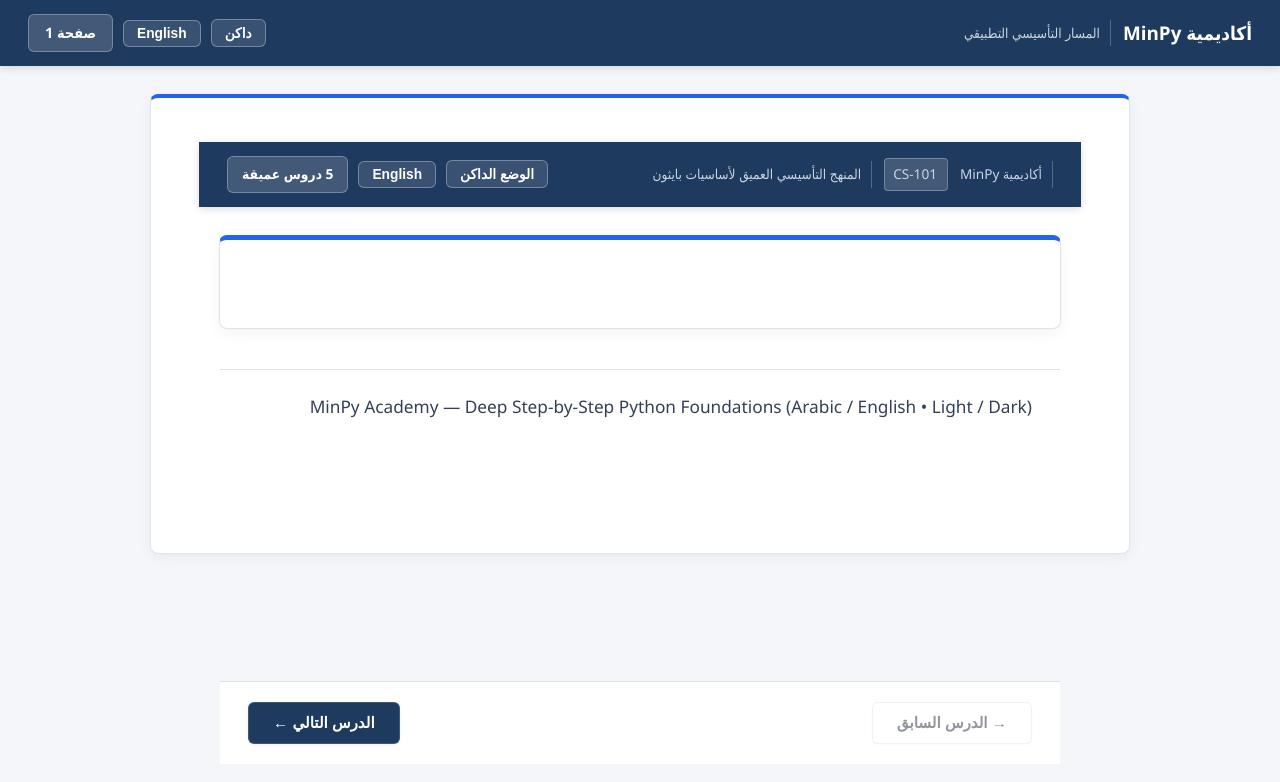
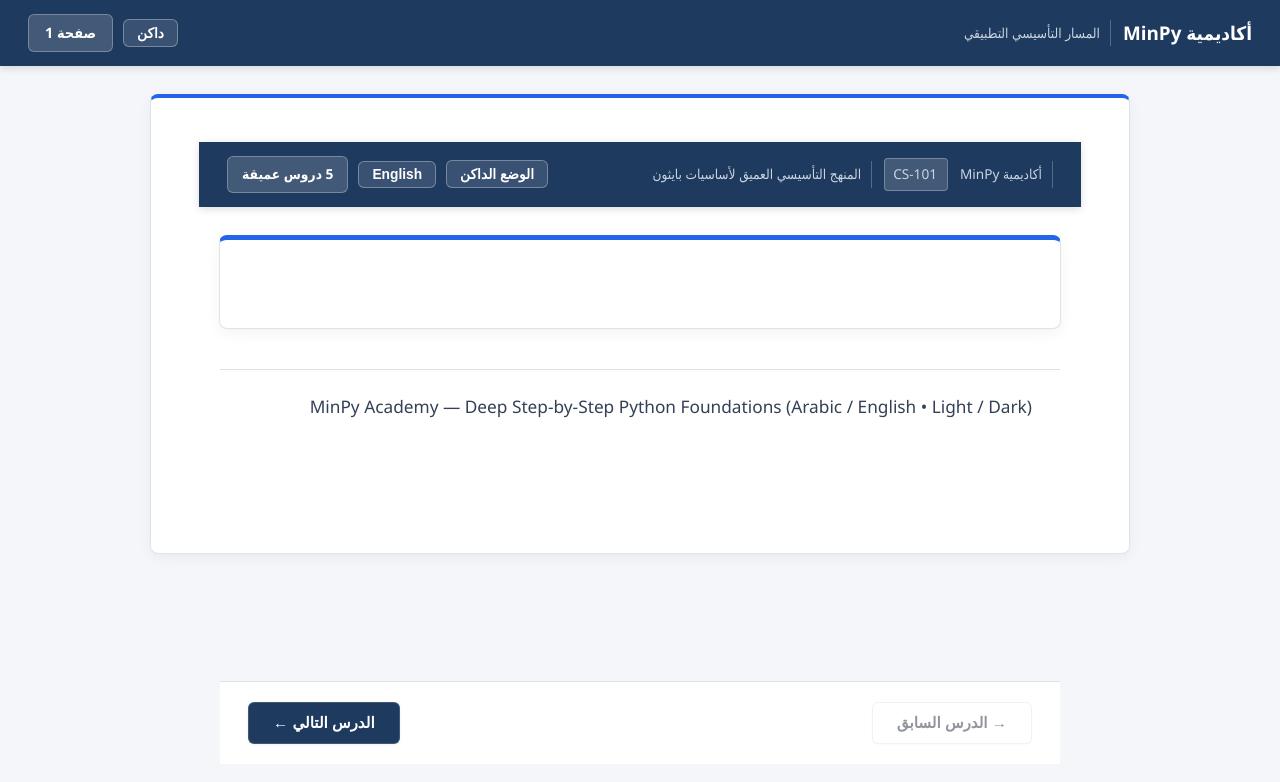
Before and after one commit to dstrqa-prog/MinPy-Academy, a plain HTML site: page index.html in a window 1280 px wide. Drawn offline with Linux system fonts and the light colour scheme.

Commit message:
Update index.html

```diff
--- a/index.html
+++ b/index.html
@@ -331,11 +331,10 @@
   <header>
     <div class="brand" id="brand-title">
       أكاديمية MinPy
-      <span id="brand-sub">المسار التأسيسي التطبيقي</span>
+      <span>المسار التأسيسي التطبيقي</span>
     </div>
     <div class="header-controls">
       <button class="ctrl-btn" id="theme-toggle" onclick="toggleTheme()">داكن</button>
-      <button class="ctrl-btn" id="lang-toggle" onclick="toggleLanguage()">English</button>
       <div class="page-indicator" id="page-badge">صفحة 1</div>
     </div>
   </header>
@@ -350,58 +349,18 @@
   </footer>
 
   <script>
-    let currentLang = localStorage.getItem('minpy_lang') || 'ar';
     let currentTheme = localStorage.getItem('minpy_theme') || 'light';
     let currentPage = parseInt(localStorage.getItem('minpy_page')) || 1;
-
-    const uiText = {
-      ar: {
-        dir: 'rtl',
-        brand: 'أكاديمية MinPy',
-        sub: 'المسار التأسيسي التطبيقي',
-        toggleLang: 'English',
-        toDark: 'داكن',
-        toLight: 'فاتح',
-        page: (n) => `صفحة ${n}`,
-        prev: '→ الدرس السابق',
-        next: 'الدرس التالي ←',
-        endTag: 'نهاية الدروس المتاحة حالياً',
-        endTitle: (last) => `أحسنت! وصلت لآخر درس مضاف (${last})`,
-        endDesc: (nextNum) => `بمجرد رفع ملف <strong>${nextNum}.html</strong> داخل مجلد <code>lessons/ar</code> على GitHub، سيظهر هنا تلقائياً.`,
-        backFirst: 'العودة للدرس الأول',
-        errTitle: 'تعذر تحميل الصفحة',
-        errDesc: 'تأكد من وجود مجلد <code>lessons/ar</code> وبداخله <code>1.html</code> على مستودع GitHub.'
-      },
-      en: {
-        dir: 'ltr',
-        brand: 'MinPy Academy',
-        sub: 'Interactive Python Curriculum',
-        toggleLang: 'العربية',
-        toDark: 'Dark',
-        toLight: 'Light',
-        page: (n) => `Page ${n}`,
-        prev: '← Previous Lesson',
-        next: 'Next Lesson →',
-        endTag: 'End of Available Lessons',
-        endTitle: (last) => `Well done! You reached the latest lesson (${last})`,
-        endDesc: (nextNum) => `Once you upload <strong>${nextNum}.html</strong> inside <code>lessons/en</code> on GitHub, it will appear here automatically.`,
-        backFirst: 'Back to First Lesson',
-        errTitle: 'Failed to Load Lesson',
-        errDesc: 'Make sure the folder <code>lessons/en</code> contains <code>1.html</code> in your GitHub repository.'
-      }
-    };
 
     const container = document.getElementById('lesson-container');
     const pageBadge = document.getElementById('page-badge');
     const prevBtn = document.getElementById('prev-btn');
     const nextBtn = document.getElementById('next-btn');
     const themeBtn = document.getElementById('theme-toggle');
-    const langBtn = document.getElementById('lang-toggle');
 
     function applyThemeUI() {
-      const t = uiText[currentLang];
       document.documentElement.setAttribute('data-theme', currentTheme);
-      themeBtn.textContent = currentTheme === 'light' ? t.toDark : t.toLight;
+      themeBtn.textContent = currentTheme === 'light' ? 'داكن' : 'فاتح';
     }
 
     function toggleTheme() {
@@ -410,41 +369,20 @@
       applyThemeUI();
     }
 
-    function applyLanguageUI() {
-      const t = uiText[currentLang];
-      document.documentElement.lang = currentLang;
-      document.documentElement.dir = t.dir;
-
-      document.getElementById('brand-title').innerHTML = `${t.brand} <span id="brand-sub">${t.sub}</span>`;
-      langBtn.textContent = t.toggleLang;
-      prevBtn.textContent = t.prev;
-      nextBtn.textContent = t.next;
-      pageBadge.textContent = t.page(currentPage);
-      applyThemeUI();
-    }
-
-    function toggleLanguage() {
-      currentLang = currentLang === 'ar' ? 'en' : 'ar';
-      localStorage.setItem('minpy_lang', currentLang);
-      applyLanguageUI();
-      loadLesson(currentPage);
-    }
-
     async function loadLesson(pageNumber) {
-      const t = uiText[currentLang];
       try {
-        const response = await fetch(`lessons/${currentLang}/${pageNumber}.html`);
+        const response = await fetch(`lessons/ar/${pageNumber}.html`);
 
         if (!response.ok) {
           if (pageNumber > 1) {
             container.innerHTML = `
-              <span class="tag">${t.endTag}</span>
-              <h1>${t.endTitle(pageNumber - 1)}</h1>
-              <p>${t.endDesc(pageNumber)}</p>
-              <button class="run-btn" onclick="goToPage(1)">${t.backFirst}</button>
+              <span class="tag">نهاية الدروس المتاحة حالياً</span>
+              <h1>أحسنت! وصلت لآخر درس مضاف (${pageNumber - 1})</h1>
+              <p>بمجرد رفع ملف <strong>${pageNumber}.html</strong> داخل مجلد <code>lessons/ar</code> على GitHub، سيظهر هنا تلقائياً.</p>
+              <button class="run-btn" onclick="goToPage(1)">العودة للدرس الأول</button>
             `;
             nextBtn.disabled = true;
-            pageBadge.textContent = t.page(pageNumber);
+            pageBadge.textContent = `صفحة ${pageNumber}`;
             return;
           }
           throw new Error('Lesson 1 not found');
@@ -455,7 +393,7 @@
 
         currentPage = pageNumber;
         localStorage.setItem('minpy_page', currentPage);
-        pageBadge.textContent = t.page(currentPage);
+        pageBadge.textContent = `صفحة ${currentPage}`;
         prevBtn.disabled = currentPage <= 1;
         nextBtn.disabled = false;
 
@@ -464,8 +402,8 @@
 
       } catch (err) {
         container.innerHTML = `
-          <h1>${t.errTitle}</h1>
-          <p>${t.errDesc}</p>
+          <h1>تعذر تحميل الصفحة</h1>
+          <p>تأكد من وجود مجلد <code>lessons/ar</code> وبداخله <code>1.html</code> على مستودع GitHub.</p>
         `;
       }
     }
@@ -491,16 +429,11 @@
 
     document.addEventListener('keydown', (e) => {
       if (e.target.tagName === 'INPUT') return;
-      if (currentLang === 'ar') {
-        if (e.key === 'ArrowLeft') changePage(1);
-        if (e.key === 'ArrowRight' && currentPage > 1) changePage(-1);
-      } else {
-        if (e.key === 'ArrowRight') changePage(1);
-        if (e.key === 'ArrowLeft' && currentPage > 1) changePage(-1);
-      }
+      if (e.key === 'ArrowLeft') changePage(1);
+      if (e.key === 'ArrowRight' && currentPage > 1) changePage(-1);
     });
 
-    applyLanguageUI();
+    applyThemeUI();
     loadLesson(currentPage);
   </script>
 </body>
```
